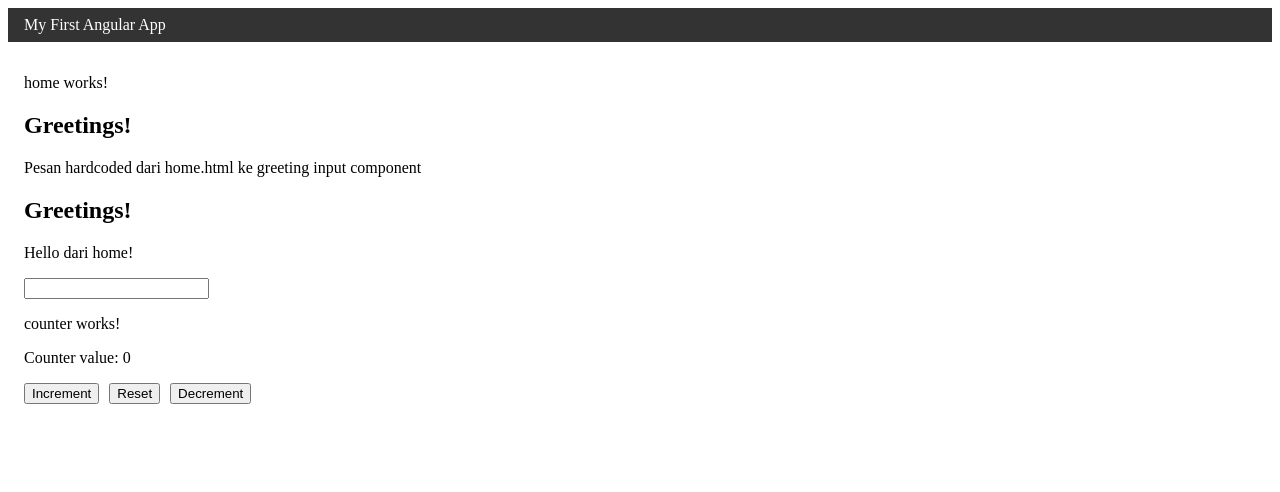
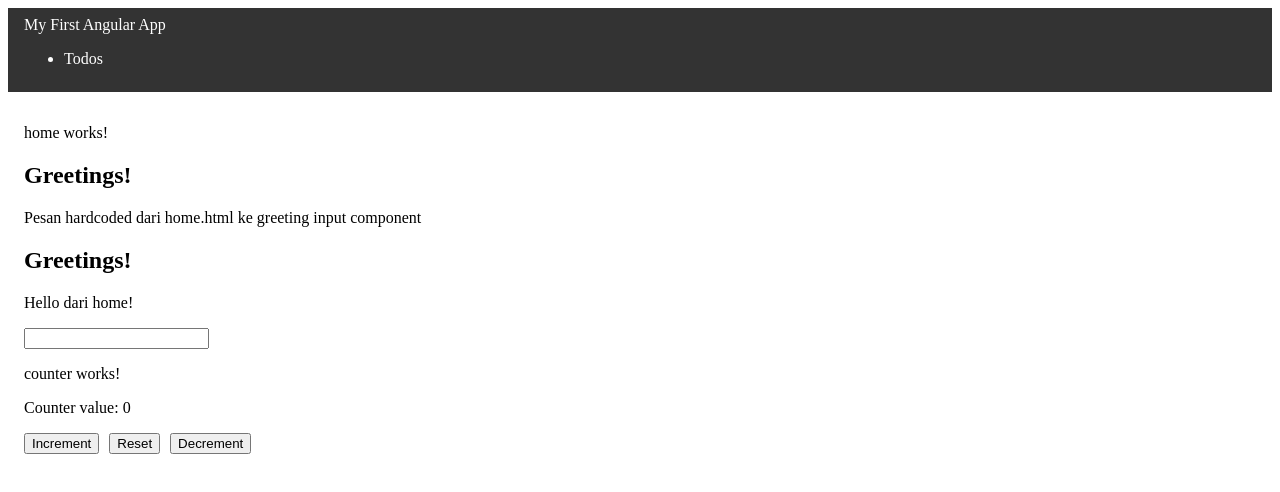
Before and after one commit to n0tx/angular-20, an Angular app: page / in a window 1280 px wide. Shown: the top 492 px of the page. Built offline with nearby package versions, Linux system fonts and the light colour scheme.

Commit message:
menambahkan router link pada header menambahkan router link pada header untuk link komponen home dan komponen todo

```diff
--- a/src/app/components/header/header.html
+++ b/src/app/components/header/header.html
@@ -1,3 +1,8 @@
 <header>
-  <nav>{{ title() }}</nav>
+  <nav>
+    <span routerLink="/">{{ title() }}</span>
+    <ul>
+      <li routerLink="/todos">Todos</li>
+    </ul>
+  </nav>
 </header>
--- a/src/app/components/header/header.ts
+++ b/src/app/components/header/header.ts
@@ -1,8 +1,9 @@
 import { Component, signal } from "@angular/core";
+import { RouterLink } from "@angular/router";
 
 @Component({
     selector: "app-header",
-    imports: [],
+    imports: [RouterLink],
     templateUrl: "./header.html",
     styleUrl: "./header.css"
 })
```
